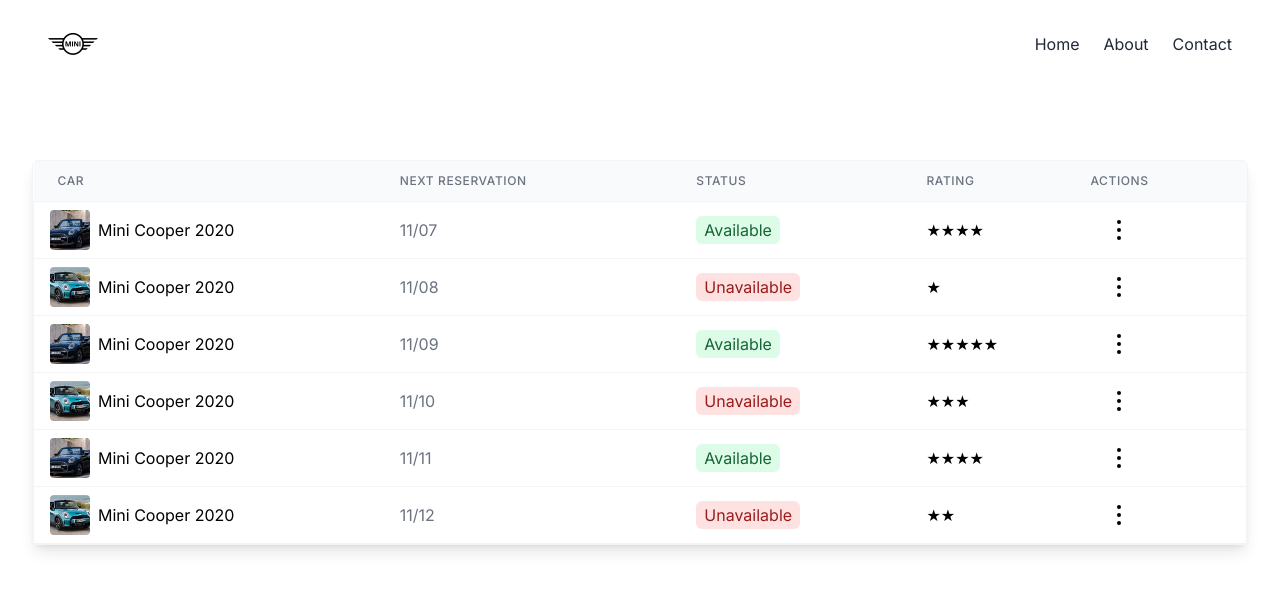
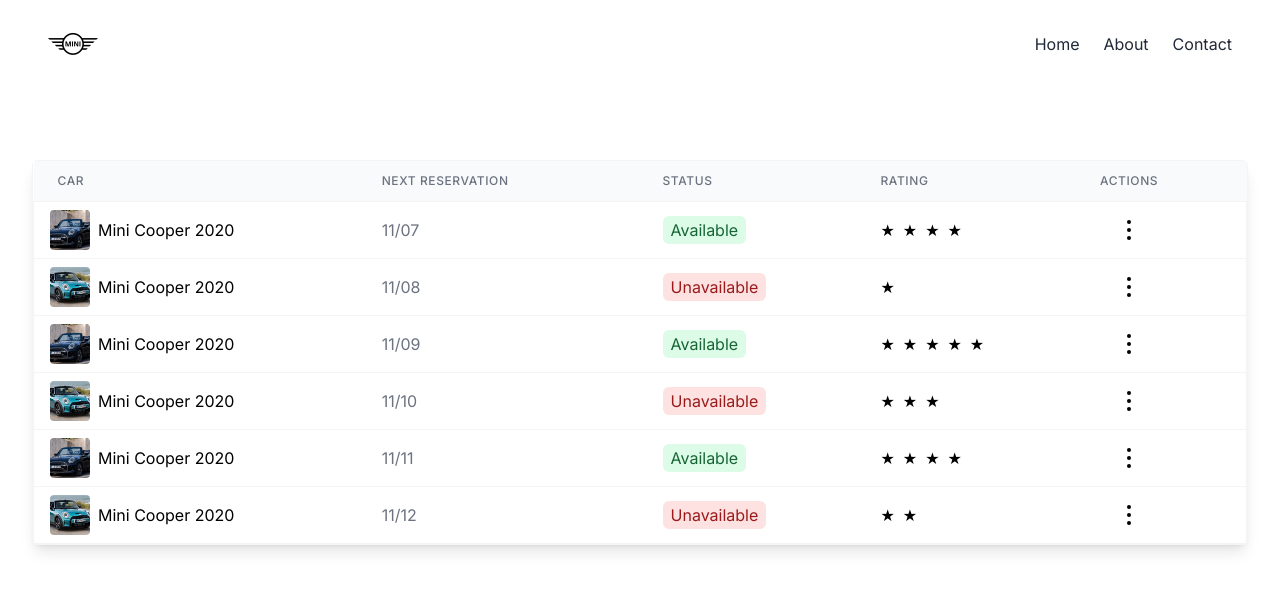
Before and after one commit to bypedroneres/desafio-tecnico-dev-frontend, a Next.js app: page /dashboard in a window 1280 px wide. Shown: the top 590 px of the page. Built offline with nearby package versions, Linux system fonts and the light colour scheme.

Commit message:
mapping the star array and othe small changes

```diff
--- a/src/app/components/Item.tsx
+++ b/src/app/components/Item.tsx
@@ -11,13 +11,12 @@
 }
 
 const Item: React.FC<ItemProps> = ({ item }) => {
-  const renderRatingStars = () => {
-    let stars = '';
-    for (let i = 0; i < item.rating; i++) {
-      stars += '★';
-    }
+  const renderRatingStars = React.useMemo(() => {
+    const stars = Array.from({ length: item.rating }, (_, index) => (
+      <span key={index} className="mr-2">&#9733;</span>
+    ));
     return stars;
-  };
+  }, [item.rating]);
 
   return (
     <tr className='border border-gray-100 hover:bg-gray-100 cursor-pointer'>
@@ -34,7 +33,7 @@
           {item.status}
         </span>
       </td>
-      <td className="py-2 pl-6 hidden lg:table-cell">{renderRatingStars()}</td>
+      <td className="py-2 pl-6 hidden lg:table-cell">{renderRatingStars}</td>
       <td className="py-2 pl-12 hidden lg:table-cell">
         <div className="actions">
           <svg xmlns="http://www.w3.org/2000/svg" viewBox="0 0 10 24" width="10" height="24">
@@ -48,22 +47,18 @@
       {/* Mobile style */}
       <td className="py-2 pl-4 lg:hidden relative">
         <div className="car-info flex items-center">
-          {/* Car image container */}
           <div className="relative">
-            {/* Sticker-like availability indicator */}
             <div className="absolute top-0 left-0">
               <span className={`text-2xl flex items-center justify-center ${item.status === 'Available' ? 'bg-green-400 text-white' : 'bg-red-400 text-white'} rounded-full h-8 w-8`}>
                 {item.status === 'Available' ? '\u2713' : 'x'}
               </span>
             </div>
-            {/* Car image */}
             <div className="car-image h-24 w-24 rounded" style={{ backgroundImage: `url(${item.car})`, backgroundSize: 'cover', backgroundPosition: 'center' }}></div>
           </div>
-          {/* Car details */}
           <div className="flex-grow px-4">
             <p className="text-base font-semibold">{item.carname}</p>
             <p className="text-sm text-gray-500">Next reservation: {item.nextReservation}</p>
-            <p className="text-base text-black">{renderRatingStars()}</p>
+            <p className="text-base text-black">{renderRatingStars}</p>
           </div>
           {/* Action */}
           <div className="actions flex w-1/6">
```
